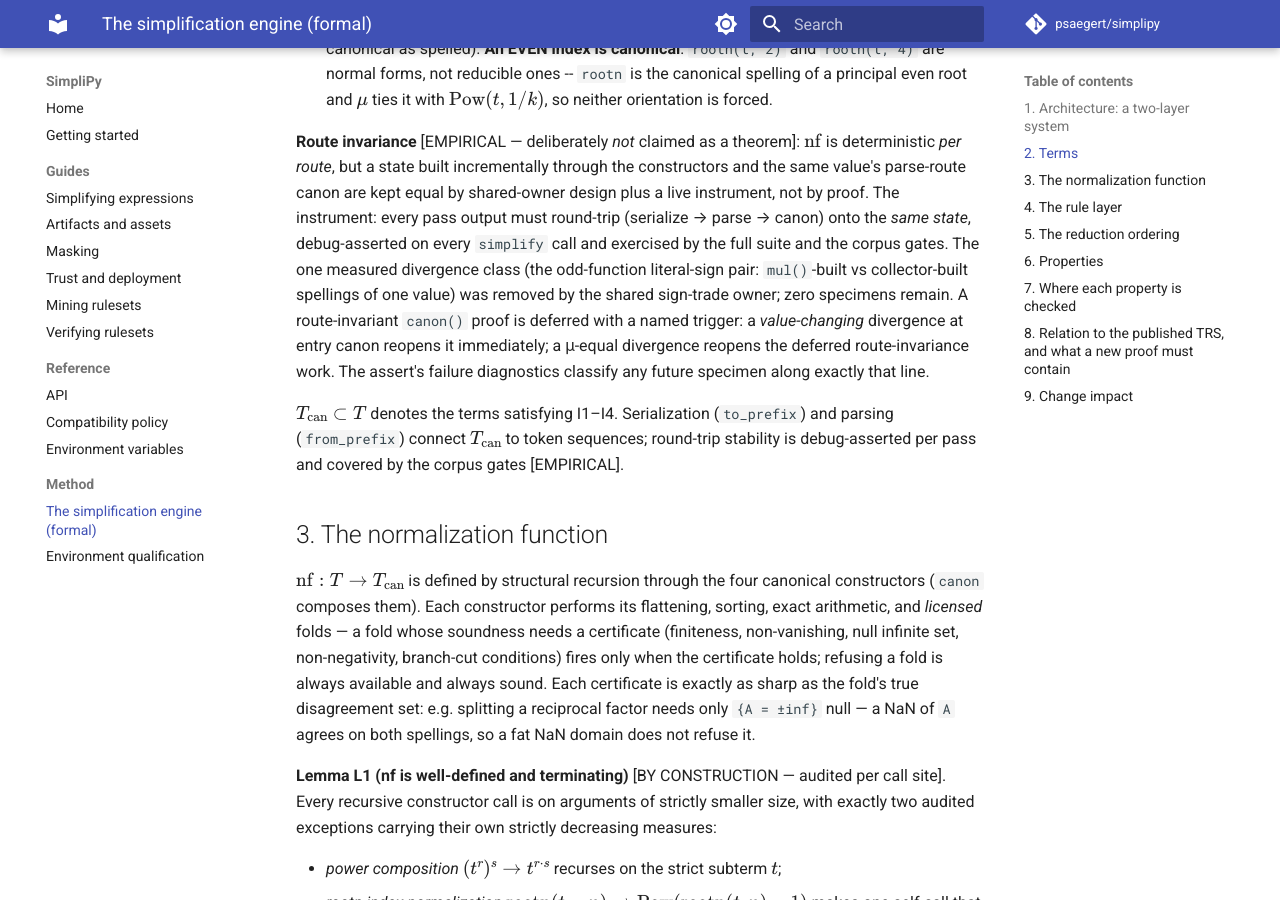
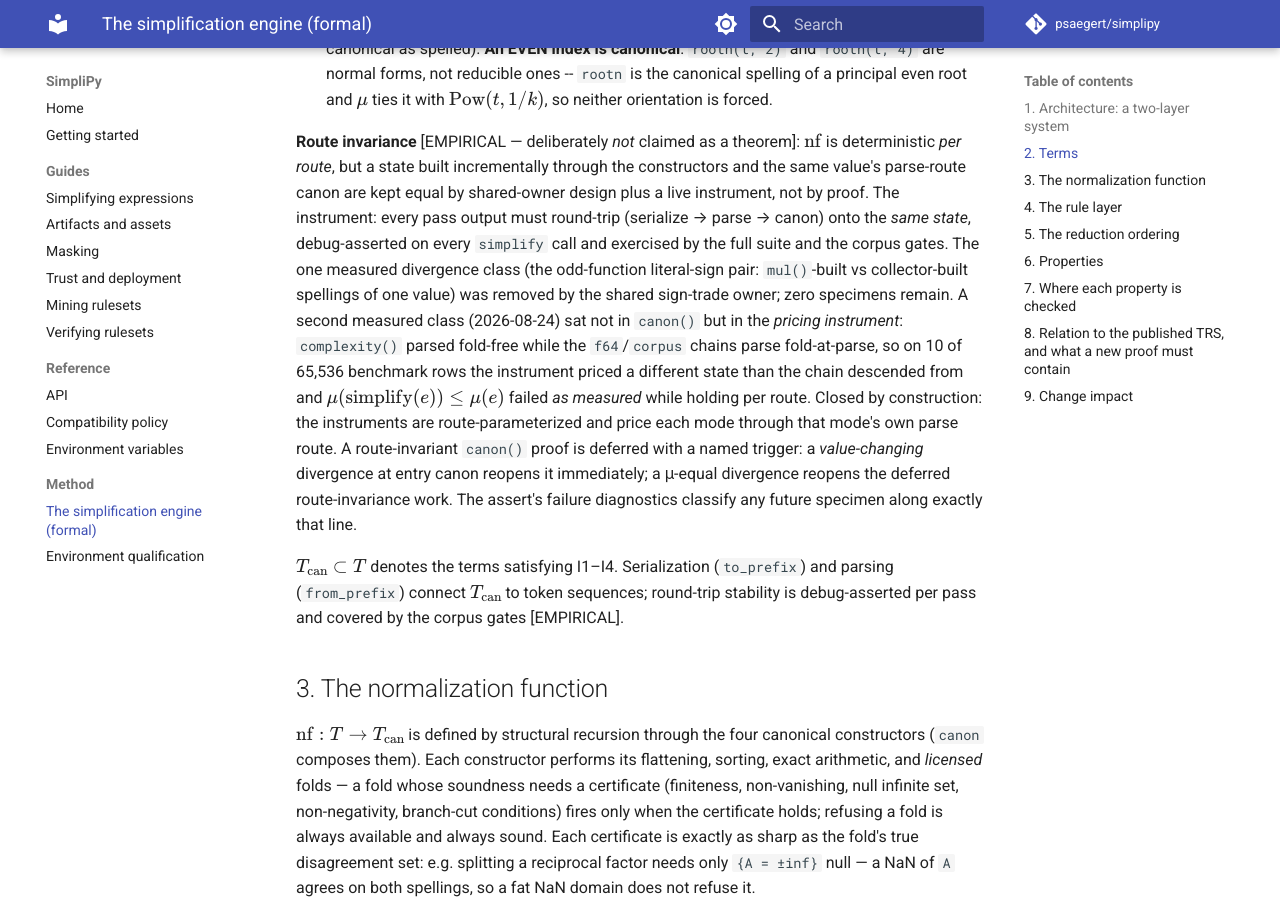
Before and after one commit to psaegert/simplipy, an MkDocs documentation site: the page built from docs/formal.md, in a window 1280 px wide and 900 px high, scrolled down 2358 px. Built offline with MkDocs 1.6.1 and Material for MkDocs 9.7.7, drawn with Linux system fonts in a browser that asks for light colours; comment, search, counter and statistics services are not loaded.

Commit message:
CHANGELOG + formal.md carry the soundness round
The certificate side condition and the corpus third-candidate arbitration
under Fixed, the route-parameterized instruments under Added, and formal.md
names the second measured route-divergence class (the pricing instrument's
parse route) alongside the first, with its closure by construction.

Co-Authored-By: Claude Fable 5 <noreply@anthropic.com>
Claude-Session: https://claude.ai/code/session_01MktGcCWQs8zePRutL56sT4

```diff
--- a/docs/formal.md
+++ b/docs/formal.md
@@ -99,7 +99,13 @@ round-trip (serialize → parse → canon) onto the *same state*, debug-asserted
 `simplify` call and exercised by the full suite and the corpus gates. The one measured
 divergence class (the odd-function literal-sign pair: `mul()`-built vs collector-built
 spellings of one value) was removed by the shared sign-trade owner; zero
-specimens remain. A route-invariant `canon()` proof is deferred with a named trigger:
+specimens remain. A second measured class (2026-08-24) sat not in `canon()` but in the
+*pricing instrument*: `complexity()` parsed fold-free while the `f64`/`corpus` chains
+parse fold-at-parse, so on 10 of 65,536 benchmark rows the instrument priced a
+different state than the chain descended from and $\mu(\mathrm{simplify}(e)) \le
+\mu(e)$ failed *as measured* while holding per route. Closed by construction: the
+instruments are route-parameterized and price each mode through that mode's own parse
+route. A route-invariant `canon()` proof is deferred with a named trigger:
 a *value-changing* divergence at entry canon reopens it immediately; a μ-equal
 divergence reopens the deferred route-invariance work. The assert's failure
 diagnostics classify any future specimen along exactly that line.
```
Also changed, not shown: CHANGELOG.md (+24 -0 lines).
